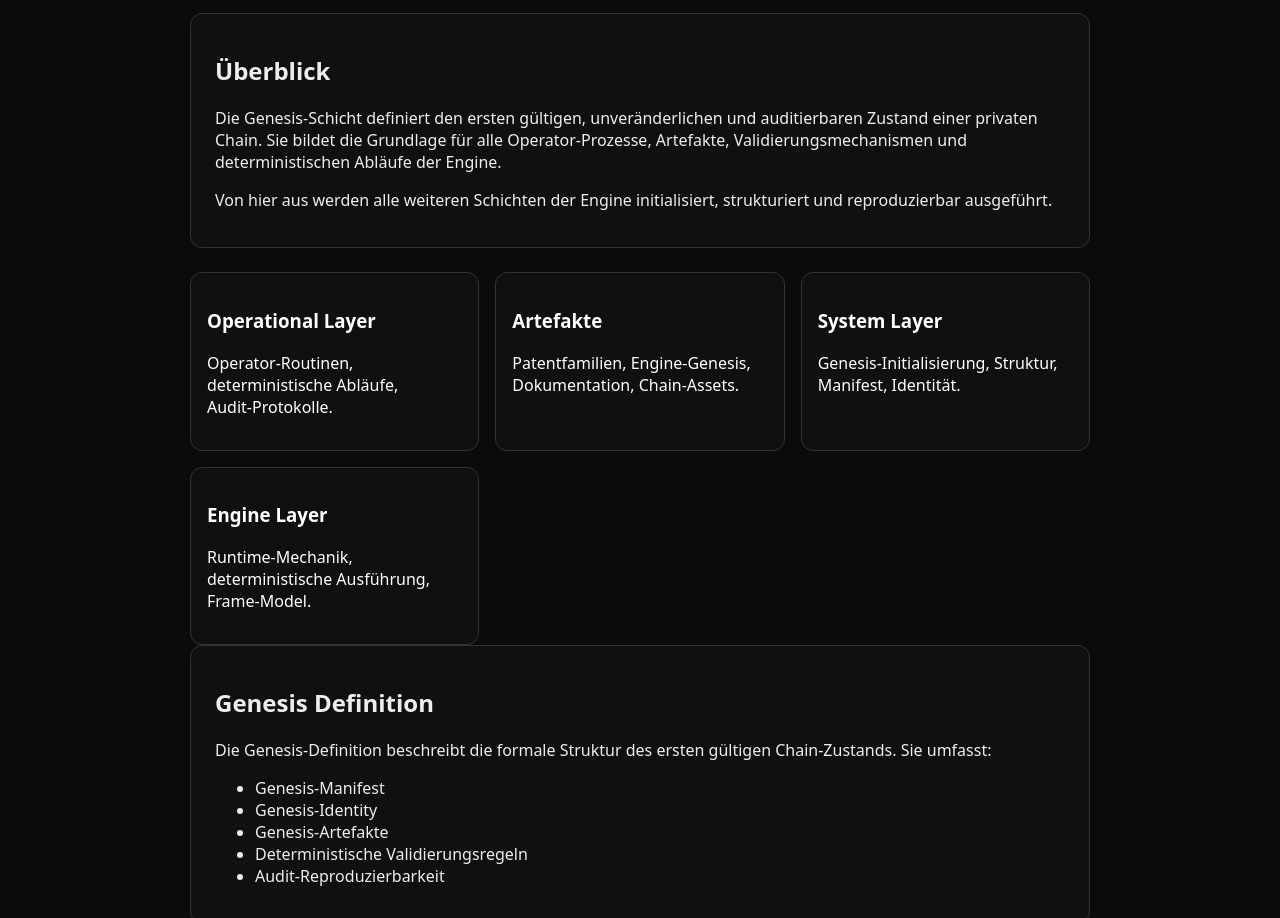
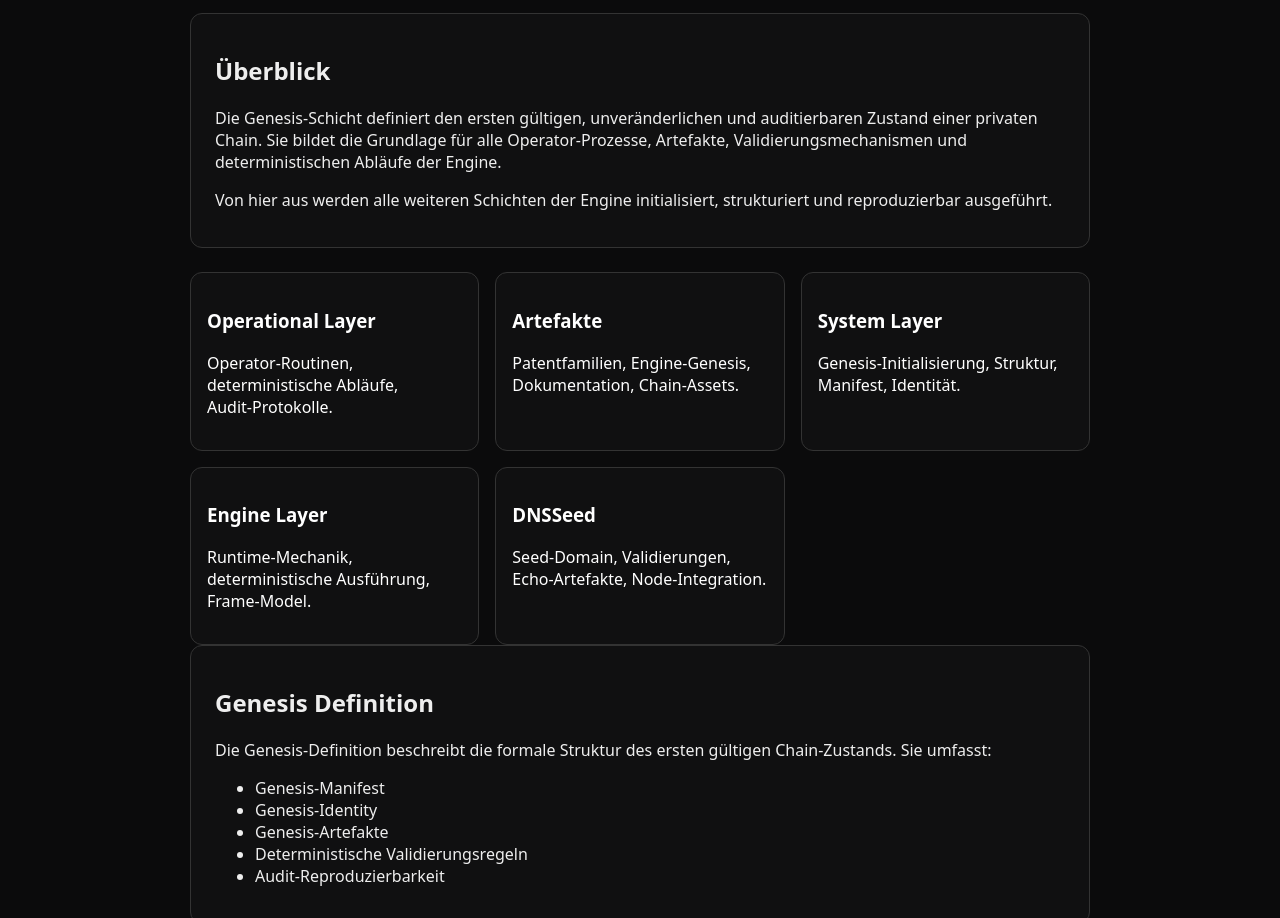
Before and after one commit to corecraftsysteme/corecraftgenesis, a plain HTML site: page genesis/index.html in a window 1280 px wide. Shown: the part 182-1100 px from the top of the page. Drawn offline with Linux system fonts and the light colour scheme.

Commit message:
Add DNSSeed module section to index.html

```diff
--- a/genesis/index.html
+++ b/genesis/index.html
@@ -61,6 +61,12 @@
             <p>Runtime‑Mechanik, deterministische Ausführung, Frame‑Model.</p>
         </a>
 
+        <!-- NEW: DNSSeed Module -->
+        <a class="module" href="../dnsseed/">
+            <h3>DNSSeed</h3>
+            <p>Seed‑Domain, Validierungen, Echo‑Artefakte, Node‑Integration.</p>
+        </a>
+
     </div>
 
     <!-- Genesis Definition -->
```
